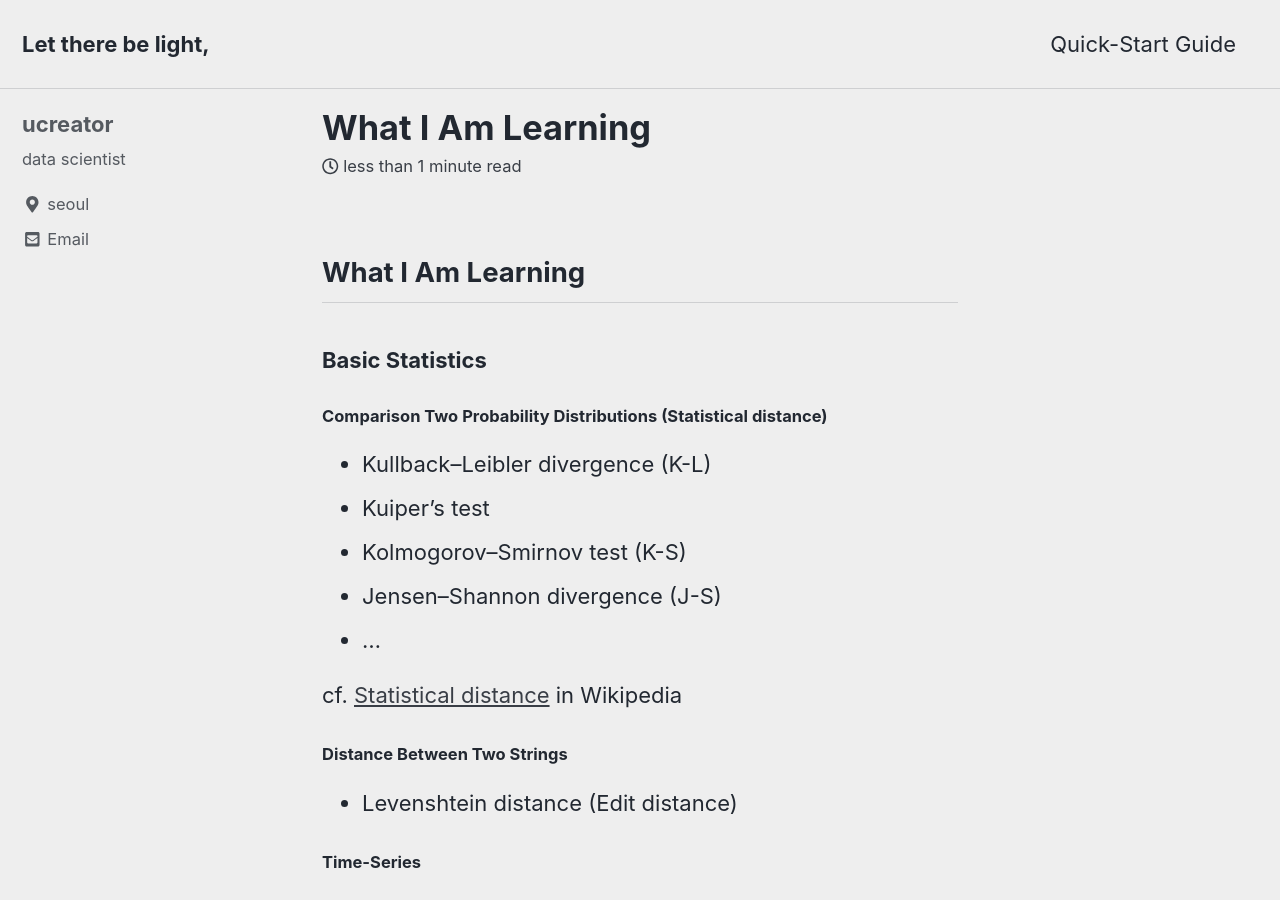
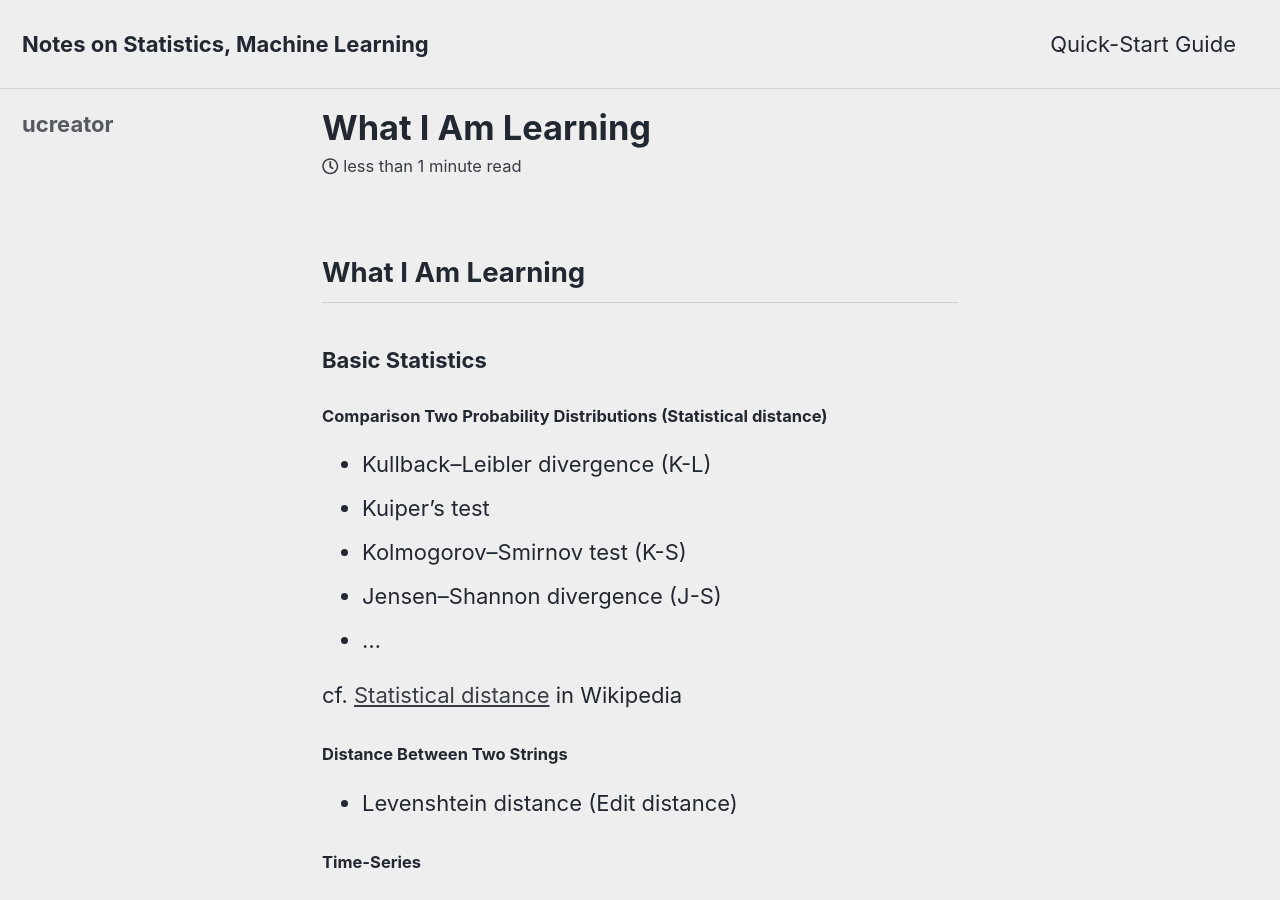
Before and after one commit to ucreator/ucreator.github.io, a Jekyll site: the page built from _posts/2019-01-30-what-i-am-learning.md, in a window 1280 px wide and 900 px high. Built offline with Jekyll 4.4.1, drawn with Linux system fonts in a browser that asks for light colours; cached includes are drawn as plain includes; nearby versions of some CDN libraries.

Commit message:
link correction

```diff
--- a/_config.yml
+++ b/_config.yml
@@ -16,7 +16,7 @@
 
 # Site Settings
 locale                   : "en-US"
-title                    : "Let there be light,"
+title                    : "Notes on Statistics, Machine Learning"
 title_separator          : "-"
 name                     : "ucreator"
 description              : "ucreator's machine learning blog"
@@ -108,9 +108,9 @@
 author:
   name             : "ucreator"
   avatar           : # path of avatar image, e.g. "/assets/images/bio-photo.jpg"
-  bio              : "data scientist"
-  location         : "seoul"
-  email            : "ucreator@gmail.com"
+  bio              : # ""
+  location         : # ""
+  email            : # ""
   links:
     - label: "Email"
       icon: "fas fa-fw fa-envelope-square"
--- a/_posts/2019-01-30-what-i-am-learning.md
+++ b/_posts/2019-01-30-what-i-am-learning.md
@@ -39,7 +39,7 @@
   * exploratory data analysis (EDA)
   * feature engineering
     * [Box-Cox transformation](/machine-learning/box-cox-transformation/)
-    * [Yeo-Johnson transformation]((/machine-learning/box-cox-transformation/))
+    * [Yeo-Johnson transformation](/machine-learning/box-cox-transformation/)
   * modeling
   * test and select the best model
   * deployment
```
